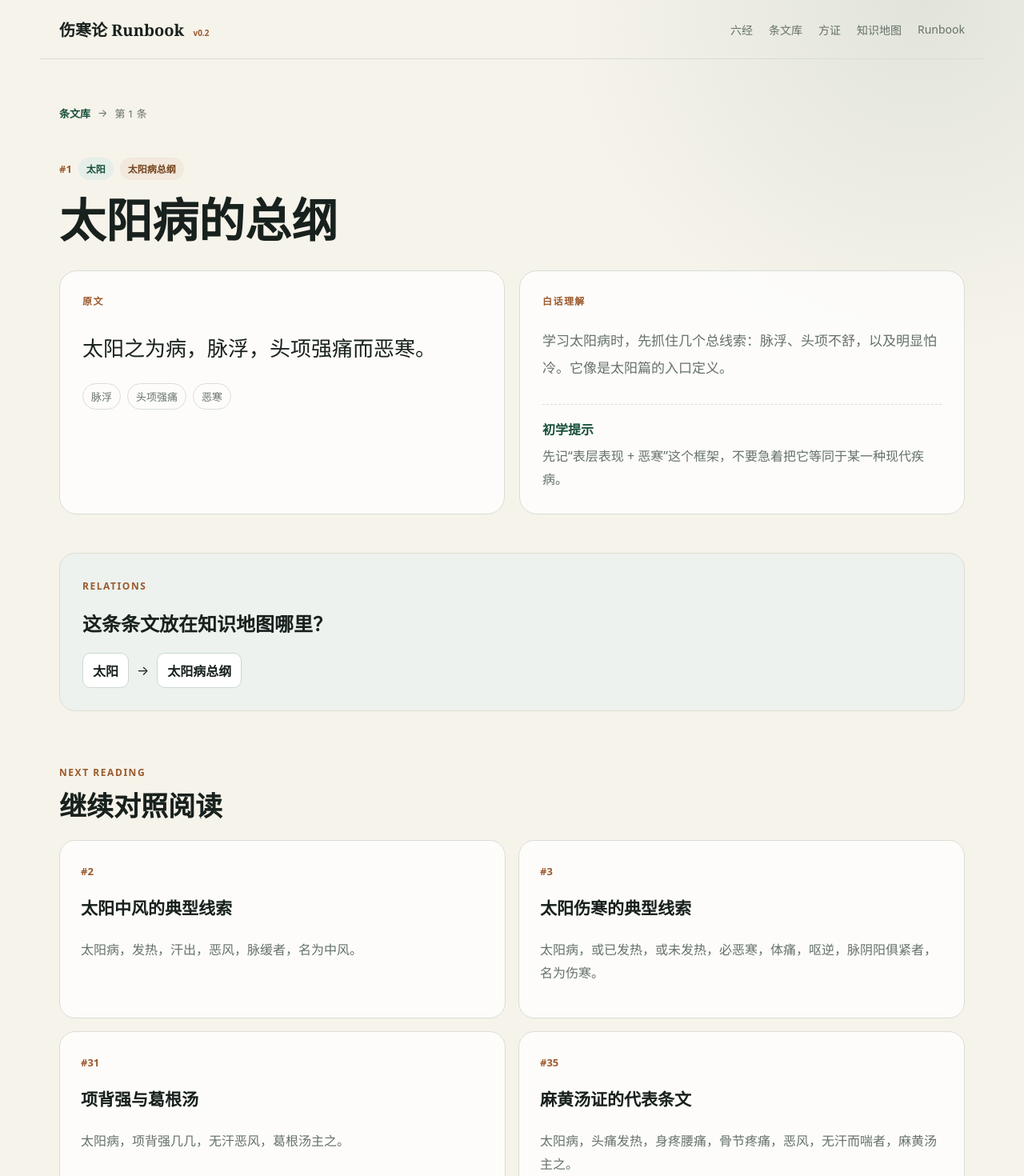
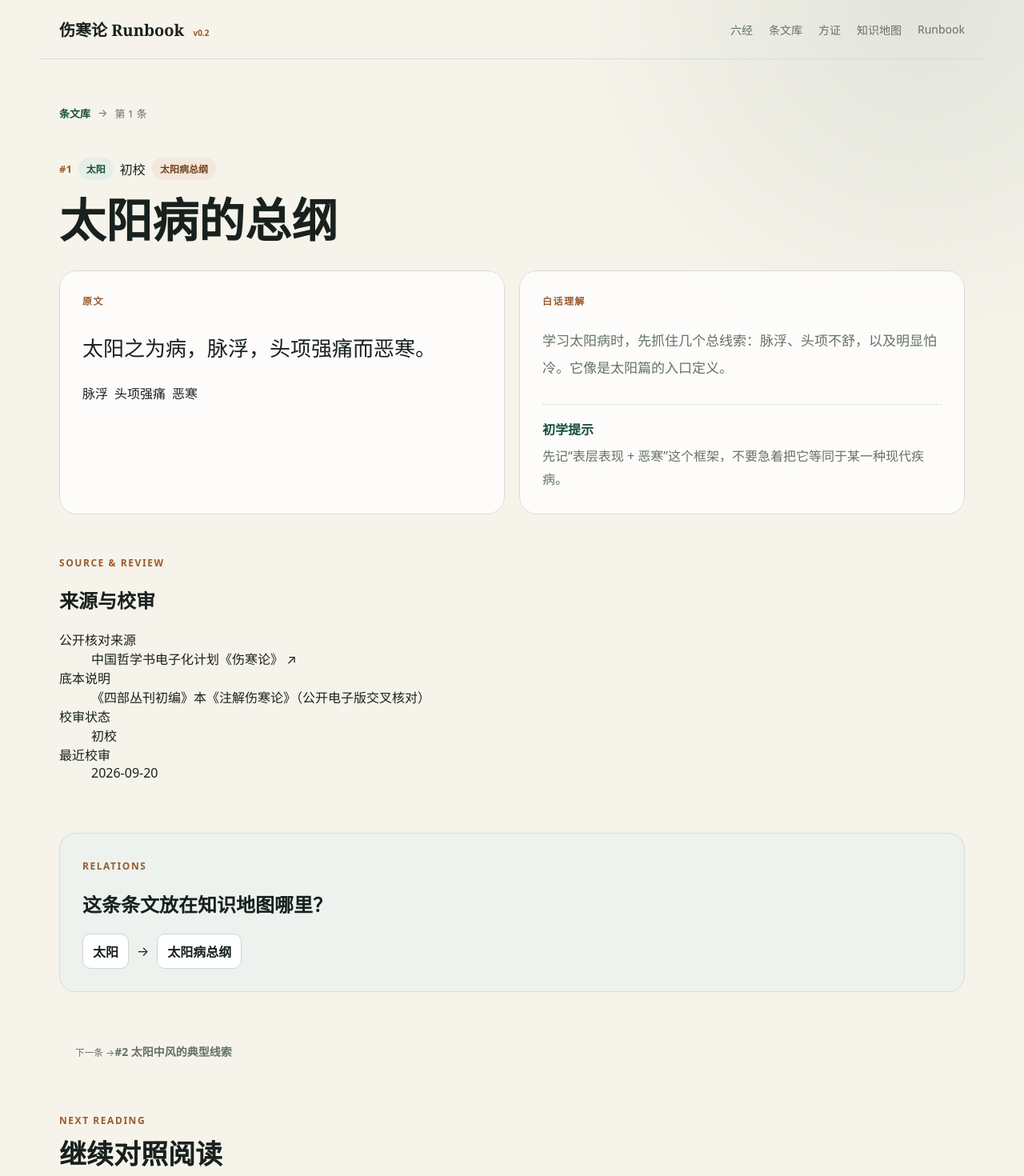
Before and after one commit to boxker/shanghan-runbook, a Next.js app: page /clauses/1 in a window 1280 px wide. Shown: the top 1470 px of the page at 80% size. Built offline with nearby package versions, Linux system fonts and the light colour scheme.

Commit message:
feat(v0.3): add clause source review and adjacent navigation

```diff
--- a/app/clauses/[id]/page.tsx
+++ b/app/clauses/[id]/page.tsx
@@ -1,9 +1,9 @@
 import Link from "next/link";
 import { notFound } from "next/navigation";
-import { clauses, clauseSourceNote, getClause } from "@/data/clauses";
+import { clauseSourceNote, getClause, getClauses } from "@/lib/content";
 
 export function generateStaticParams() {
-  return clauses.map((item) => ({ id: item.id }));
+  return getClauses().map((item) => ({ id: item.id }));
 }
 
 export default async function ClauseDetailPage({
@@ -12,9 +12,14 @@ export default async function ClauseDetailPage({
   params: Promise<{ id: string }>;
 }) {
   const { id } = await params;
+  const clauses = getClauses();
   const clause = getClause(id);
 
   if (!clause) notFound();
+
+  const index = clauses.findIndex((item) => item.id === clause.id);
+  const previous = index > 0 ? clauses[index - 1] : undefined;
+  const next = index < clauses.length - 1 ? clauses[index + 1] : undefined;
 
   const related = clauses
     .filter((item) =>
@@ -34,6 +39,7 @@ export default async function ClauseDetailPage({
         <div className="clauseMeta">
           <span className="clauseNo">#{clause.number}</span>
           <span className="tag">{clause.channel}</span>
+          <span className="reviewBadge">{clause.reviewStatus}</span>
           {clause.pattern && <span className="relationTag">{clause.pattern}</span>}
         </div>
         <h1>{clause.title}</h1>
@@ -44,7 +50,9 @@ export default async function ClauseDetailPage({
           <span className="panelLabel">原文</span>
           <blockquote>{clause.original}</blockquote>
           <div className="chips">
-            {clause.keywords.map((keyword) => <span key={keyword}>{keyword}</span>)}
+            {clause.keywords.map((keyword) => (
+              <Link href={`/clauses?q=${encodeURIComponent(keyword)}`} key={keyword}>{keyword}</Link>
+            ))}
           </div>
         </article>
 
@@ -58,6 +66,19 @@ export default async function ClauseDetailPage({
         </article>
       </div>
 
+      <section className="sourcePanel">
+        <div>
+          <span className="eyebrow">SOURCE & REVIEW</span>
+          <h2>来源与校审</h2>
+        </div>
+        <dl>
+          <div><dt>公开核对来源</dt><dd><a href={clause.sourceUrl} target="_blank" rel="noreferrer">{clause.sourceName} ↗</a></dd></div>
+          <div><dt>底本说明</dt><dd>{clause.sourceEdition}</dd></div>
+          <div><dt>校审状态</dt><dd>{clause.reviewStatus}</dd></div>
+          <div><dt>最近校审</dt><dd>{clause.reviewedAt}</dd></div>
+        </dl>
+      </section>
+
       <section className="relationPanel">
         <span className="eyebrow">RELATIONS</span>
         <h2>这条条文放在知识地图哪里？</h2>
@@ -68,11 +89,28 @@ export default async function ClauseDetailPage({
           {clause.formula && (
             <>
               <span>→</span>
-              <Link href="/formulas">{clause.formula}</Link>
+              <Link href={clause.formulaSlug ? `/formulas/${clause.formulaSlug}` : "/formulas"}>
+                {clause.formula}
+              </Link>
             </>
           )}
         </div>
       </section>
+
+      <nav className="adjacentNav" aria-label="条文前后导航">
+        {previous ? (
+          <Link href={`/clauses/${previous.id}`}>
+            <small>← 上一条</small>
+            <strong>#{previous.number} {previous.title}</strong>
+          </Link>
+        ) : <span />}
+        {next ? (
+          <Link href={`/clauses/${next.id}`}>
+            <small>下一条 →</small>
+            <strong>#{next.number} {next.title}</strong>
+          </Link>
+        ) : <span />}
+      </nav>
 
       {related.length > 0 && (
         <section>
```
